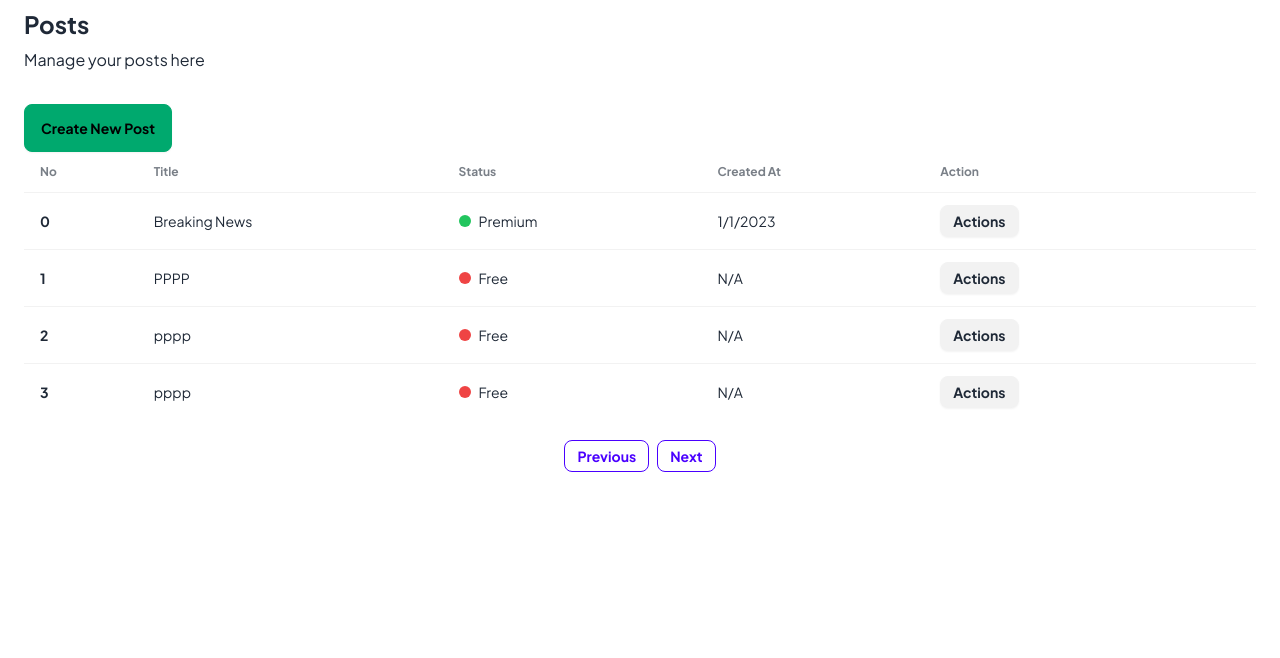
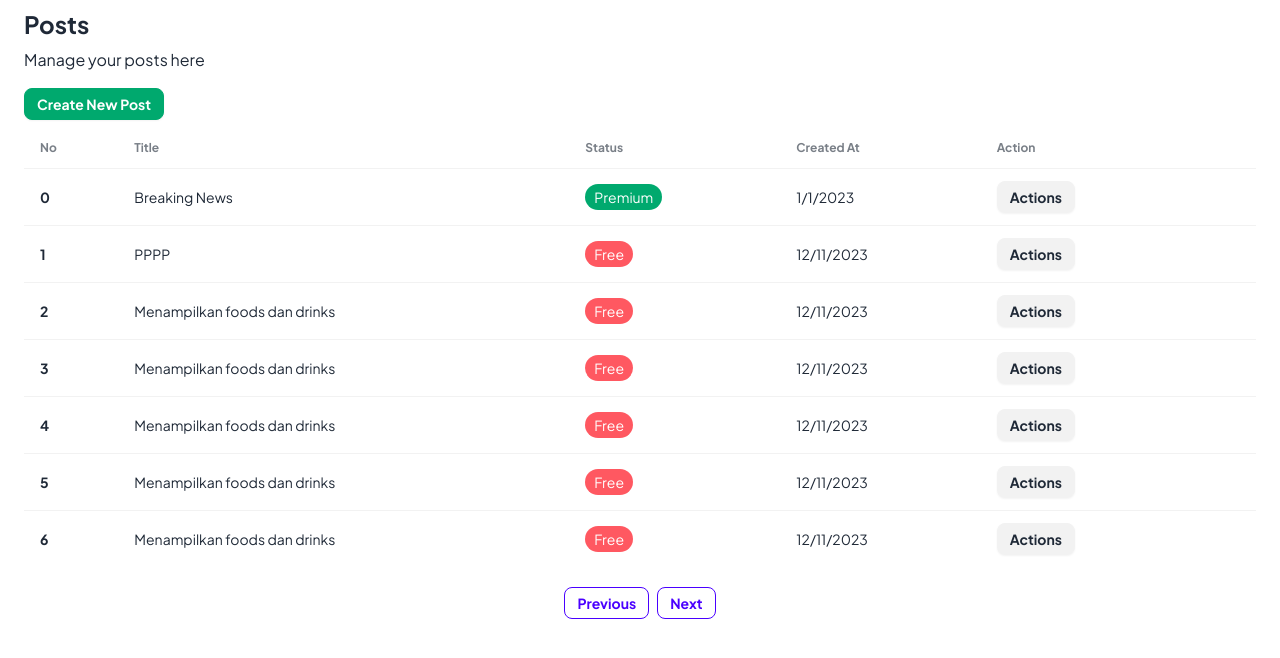
Before and after one commit to yaffalhakim1/medium-but-lite, a Next.js app: page /admin/posts in a window 1280 px wide. Shown: the top 658 px of the page. Built offline with nearby package versions, Linux system fonts and the light colour scheme; data requests are answered from the project's data file.

Commit message:
feat(admin): add upload image to cloudinary

```diff
--- a/components/Modal.tsx
+++ b/components/Modal.tsx
@@ -6,8 +6,9 @@ interface IModal {
   onClick?: () => void;
   openButton: string;
   modalTitle: string;
-  children: ReactNode;
+  children?: ReactNode;
   modalDescription?: string;
+  type?: "danger" | "success";
   modalButton: string;
   onSubmit?: () => void;
 }
@@ -59,27 +60,18 @@ const Modal = (props: IModal) => {
                   {props.modalDescription}
                 </Dialog.Description>
                 {props.children}
-                {/* <button
-                  onClick={() => {
-                    props.onClick && props.onClick();
-                    setLoading(true);
-                    closeModal();
-                  }}
-                  className="btn btn-error mr-3 mb-3 md:mb-0 capitalize text-white"
-                >
-                  {loading ? (
-                    <div className="flex flex-wrap">Changing...</div>
-                  ) : (
-                    props.modalButton
-                  )}
-                </button> */}
+
                 <button
                   onClick={() => {
                     props.onSubmit && props.onSubmit();
                     setLoading(true);
                     closeModal();
                   }}
-                  className="btn btn-primary capitalize text-white"
+                  className={
+                    props.type === "danger"
+                      ? "btn btn-error text-white"
+                      : "btn btn-primary text-white"
+                  }
                 >
                   {loading ? (
                     <div className="flex flex-wrap">Changing...</div>
@@ -88,7 +80,7 @@ const Modal = (props: IModal) => {
                   )}
                 </button>
 
-                <button onClick={closeModal} className="btn capitalize">
+                <button onClick={closeModal} className="btn capitalize ml-2">
                   Batal
                 </button>
               </Dialog.Panel>
--- a/db.json
+++ b/db.json
@@ -82,25 +82,52 @@
       "title": "PPPP",
       "content": "aaaaaaaaaaaaaaaaaaaaaaaaaaaaaaaaa",
       "isPremium": false,
-      "newsCategory": [
-        "Tech",
-        "Polithics"
-      ],
-      "id": 4
+      "newsCategory": [],
+      "created_at": "2023-12-11T06:30:31.751Z",
+      "id": 6
     },
     {
-      "title": "pppp",
-      "content": "aaaaaaaaaaaaaaaaaaaaaaaaaaaaaaa",
+      "title": "Menampilkan foods dan drinks",
+      "content": "oajajdaojwaojdwdoadinadonaodnand",
       "isPremium": false,
       "newsCategory": [],
-      "id": 5
+      "created_at": "2023-12-11T06:43:24.902Z",
+      "id": 7
     },
     {
-      "title": "pppp",
-      "content": "aaaaaaaaaaaaaaaaaaaaaaaaaaaaaaa",
+      "title": "Menampilkan foods dan drinks",
+      "content": "oajajdaojwaojdwdoadinadonaodnand",
       "isPremium": false,
       "newsCategory": [],
-      "id": 6
+      "created_at": "2023-12-11T06:44:07.072Z",
+      "id": 8
+    },
+    {
+      "title": "Menampilkan foods dan drinks",
+      "content": "oajajdaojwaojdwdoadinadonaodnand",
+      "isPremium": false,
+      "newsCategory": [],
+      "created_at": "2023-12-11T07:41:03.711Z",
+      "coverImage": "",
+      "id": 9
+    },
+    {
+      "title": "Menampilkan foods dan drinks",
+      "content": "oajajdaojwaojdwdoadinadonaodnand",
+      "isPremium": false,
+      "newsCategory": [],
+      "created_at": "2023-12-11T07:42:07.481Z",
+      "coverImage": "",
+      "id": 10
+    },
+    {
+      "title": "Menampilkan foods dan drinks",
+      "content": "oajajdaojwaojdwdoadinadonaodnand",
+      "isPremium": false,
+      "newsCategory": [],
+      "created_at": "2023-12-11T07:43:48.254Z",
+      "coverImage": "https://res.cloudinary.com/dywbf3czv/image/upload/v1702280657/zphr4ptgenwznnm54hep.png",
+      "id": 11
     }
   ],
   "admins": [
--- a/pages/admin/create.tsx
+++ b/pages/admin/create.tsx
@@ -5,16 +5,21 @@ import axios from "axios";
 import React, { SyntheticEvent, useState } from "react";
 import { toast } from "sonner";
 import Select from "react-select";
+import { useRouter } from "next/router";
 
 const CreateNews = () => {
   const [enabled, setEnabled] = useState(false);
+  const router = useRouter();
+  const [image, setImage] = useState<File | null>(null);
+  const [, setImageUrl] = useState<string>("");
 
   const [formPost, setFormPost] = useState({
     title: "",
     content: "",
     isPremium: enabled,
-    // coverImage: "",
+    coverImage: "",
     newsCategory: [],
+    createdAt: new Date(),
   });
 
   const handleInputChange = (e: React.ChangeEvent<HTMLInputElement>) => {
@@ -27,6 +32,36 @@ const CreateNews = () => {
     setFormPost((prev) => ({ ...prev, newsCategory: selectedValue }));
   };
 
+  const handleImageChange = (e: React.ChangeEvent<HTMLInputElement>) => {
+    if (e.target.files && e.target.files.length > 0) {
+      const selectedImages = e.target.files[0];
+      setImage(selectedImages);
+    }
+  };
+
+  // upload to cloudinary
+  async function handleImageUpload() {
+    const data = new FormData();
+    if (!image) {
+      toast.error("No image selected");
+      return;
+    }
+    data.append("file", image!);
+    data.append("upload_preset", "ruvcqm7j");
+    const response = await fetch(
+      `https://api.cloudinary.com/v1_1/dywbf3czv/image/upload`,
+      {
+        method: "POST",
+        body: data,
+      }
+    );
+
+    const file = await response.json();
+    setImageUrl(file.secure_url);
+    setFormPost((prev) => ({ ...prev, coverImage: file.secure_url }));
+    toast.success("Image uploaded successfully");
+  }
+
   async function handlePostSubmit(e: SyntheticEvent) {
     e.preventDefault();
     try {
@@ -37,6 +72,8 @@ const CreateNews = () => {
           content: formPost.content,
           isPremium: formPost.isPremium,
           newsCategory: formPost.newsCategory,
+          created_at: formPost.createdAt,
+          coverImage: formPost.coverImage,
         },
         {
           headers: {
@@ -47,6 +84,7 @@ const CreateNews = () => {
       console.log(res, "from post create");
 
       toast.success("News created successfully");
+      router.push("/admin");
     } catch (error) {
       toast.error("News created failed");
     }
@@ -89,16 +127,24 @@ const CreateNews = () => {
             />
           </label>
 
-          {/* <label className="form-control w-full ">
+          <label className="form-control w-full ">
             <div className="label">
               <span className="label-text">Choose Cover Image</span>
             </div>
             <input
               type="file"
               className="file-input file-input-bordered w-full "
-                placeholder="Choose file"
+              placeholder="Choose file"
+              onChange={handleImageChange}
             />
-          </label> */}
+            <button
+              type="button"
+              onClick={handleImageUpload}
+              className="btn btn-primary"
+            >
+              Save Image
+            </button>
+          </label>
 
           <label className="form-control">
             <div className="label">
--- a/pages/admin/posts.tsx
+++ b/pages/admin/posts.tsx
@@ -36,13 +36,11 @@ export default function PostPage() {
     <>
       <div className="container px-6  pt-2 pb-6 h-full">
         <p className="text-2xl font-semibold mb-2">Posts</p>
-        <p className="text-md font-normal mb-8">Manage your posts here</p>
-        <div className="md:flex md:justify-between">
-          {/* <AddDocument onSuccess={mutate} /> */}
-
+        <p className="text-md font-normal ">Manage your posts here</p>
+        <div className="md:flex md:justify-between mt-4">
           <button
             onClick={() => router.push("admin/create")}
-            className="btn btn-success"
+            className="btn btn-success btn-sm text-white"
           >
             Create New Post
           </button>
@@ -50,7 +48,7 @@ export default function PostPage() {
         </div>
         <div className="flex flex-col h-full w-full">
           <div className="overflow-x-auto">
-            <table className="table ">
+            <table className="table mt-2">
               <thead>
                 <tr className="">
                   <th>No</th>
@@ -67,14 +65,14 @@ export default function PostPage() {
                     <th>{idx++}</th>
                     <td>{item.title}</td>
                     <td>
-                      <div className="flex items-center space-x-2">
-                        <div
-                          className={`w-3 h-3 rounded-full ${
-                            item.isPremium ? "bg-green-500" : "bg-red-500"
-                          }`}
-                        ></div>
-                        <span>{item.isPremium ? "Premium" : "Free"}</span>
-                      </div>
+                      {/* use badge instead */}
+                      <span
+                        className={`badge text-white px-2 py-3 ${
+                          item.isPremium ? "badge-success" : "badge-error"
+                        }`}
+                      >
+                        {item.isPremium ? "Premium" : "Free"}
+                      </span>
                     </td>
                     <td>{formatExpirationDate(item.created_at)}</td>
                     <td>
@@ -88,16 +86,13 @@ export default function PostPage() {
                         >
                           <li>
                             <Modal
+                              type="danger"
                               openButton="Delete"
                               modalTitle="Delete Post"
                               modalDescription="Are you sure you want to delete this post?"
                               modalButton="Delete"
                               onSubmit={() => handleDelete(item.id)}
-                            >
-                              <button className="btn btn-error btn-sm">
-                                Delete
-                              </button>
-                            </Modal>
+                            ></Modal>
                           </li>
                         </ul>
                       </div>
```
